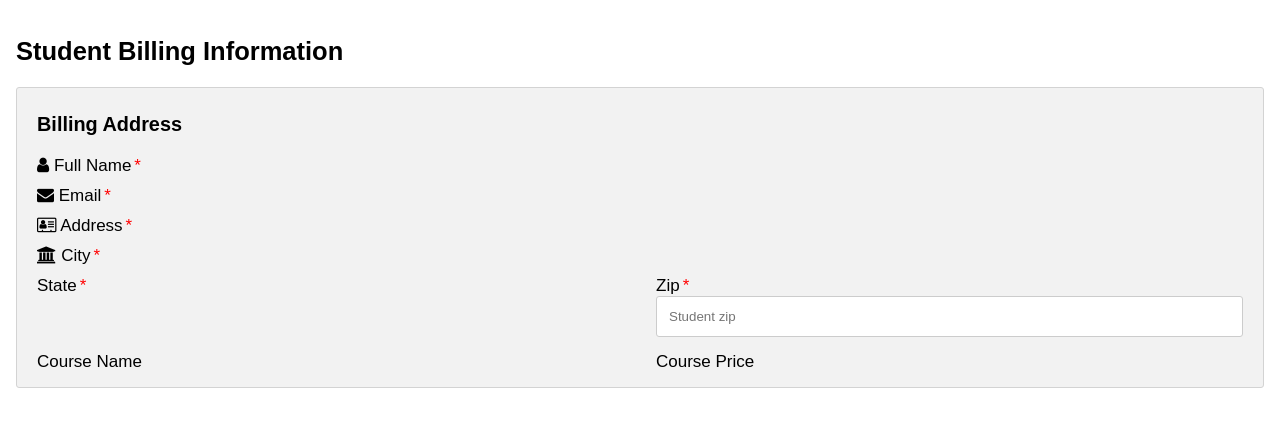
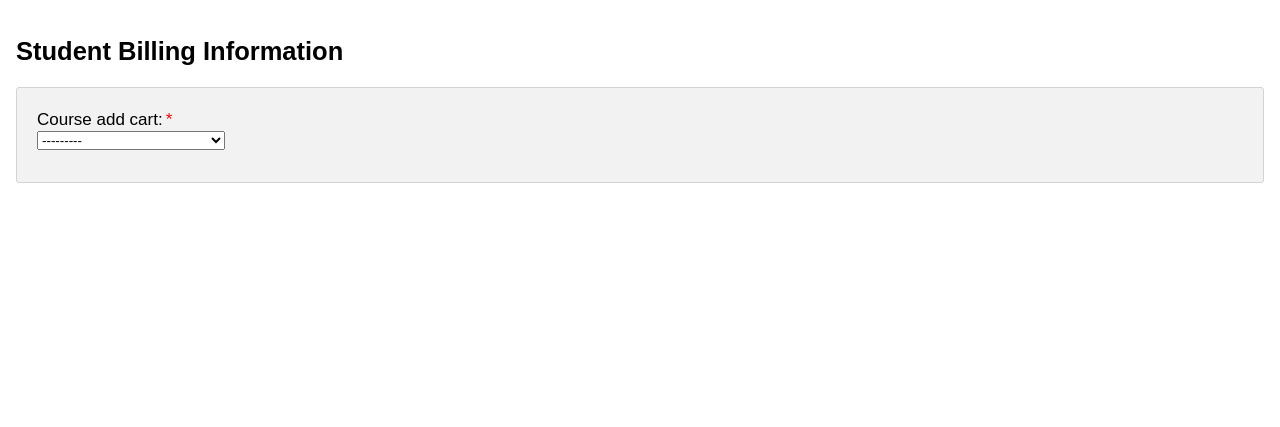
Before and after one commit to dhaval-trootech/school-department-management, a Django app: page /students/courses/billing/ in a window 1280 px wide. Shown: the top 427 px of the page. Run offline with Django 4.2, Linux system fonts and the light colour scheme; tables that the repository leaves empty hold one stand-in row (values such as "Sample post"); some libraries are stand-ins or nearby versions.

Commit message:
Foreign Key Relation completed

```diff
--- a/newtonschool/templates/newtonschool/courses.html
+++ b/newtonschool/templates/newtonschool/courses.html
@@ -33,9 +33,9 @@
         </div>
         <div class="btn-div-box">
             {% if course.course_type == 'paid' %}
-            <a href="{% url 'student_course_enroll' course.id %}" class="btn btn-info">Purchase</a>
+            <a href="{% url 'student_course_enroll' pk=course.id %}" class="btn btn-info">Purchase</a>
             {% else %}
-            <a href="{% url 'student_course_enroll' course.id %}" class="btn btn-success">Enroll</a>
+            <a href="{% url 'student_course_enroll' pk=course.id %}" class="btn btn-success">Enroll</a>
             {% endif %}
         </div>
     </div>
--- a/students/forms.py
+++ b/students/forms.py
@@ -7,10 +7,6 @@ class StudentEnrollCourseModelForm(forms.ModelForm):
     class Meta:
         model = CoursePurchases
         exclude = ('enroll_time',)
-        widgets = {
-            'course_name': forms.TextInput(attrs={'readonly': True, 'class': 'partial-disabled', 'value': 'Fronted'}),
-            'course_price': forms.TextInput(attrs={'readonly': True, 'class': 'partial-disabled', 'value': 599}),
-        }
 
     def __init__(self, *args, **kwargs):
         super(StudentEnrollCourseModelForm, self).__init__(*args, **kwargs)
--- a/students/models.py
+++ b/students/models.py
@@ -1,15 +1,12 @@
 from django.db import models
 
 
+class CourseAddToCart(models.Model):
+    teacher_course = models.ForeignKey('teachers.courses', on_delete=models.CASCADE)
+
+
 class CoursePurchases(models.Model):
-    user = models.ForeignKey('teachers.courses', on_delete=models.CASCADE)
-
-    # teacher_name = models.CharField(max_length=120, blank=True)
-    # student_name = models.CharField(max_length=255)
-    # student_email = models.EmailField(max_length=55)
-    # student_address = models.CharField(max_length=60)
-    student_zip = models.IntegerField()
-    # student_standard = models.IntegerField(blank=True)
+    course_add_cart = models.ForeignKey('CourseAddToCart', on_delete=models.CASCADE)
     enroll_time = models.DateTimeField(auto_now_add=True)
 
     class Meta:
--- a/students/templates/students/student_enroll_courses_billing.html
+++ b/students/templates/students/student_enroll_courses_billing.html
@@ -114,6 +114,22 @@ span.price {
 
 
 
+
+
+
+
+
+
+
+
+
+
+
+
+
+
+
+
     </style>
 </head>
 <body>
@@ -124,45 +140,7 @@ span.price {
         <div class="container">
             <form method="post">
                 {% csrf_token %}
-
-                <div class="row">
-                    <div class="col-50">
-                        <h3>Billing Address</h3>
-                        <label for="id_student_name"><i class="fa fa-user"></i> Full Name</label>
-                        {{student_enroll.student_name}} <span class="errorlist">{{student_enroll.student_name.errors|striptags}} </span>
-                        <label for="id_student_email"><i class="fa fa-envelope"></i> Email</label>
-                        {{student_enroll.student_email}} <span class="errorlist">{{student_enroll.student_email.errors|striptags}} </span>
-                        <label for="id_student_address"><i class="fa fa-address-card-o"></i> Address</label>
-                        {{student_enroll.student_address}} <span class="errorlist">{{student_enroll.student_address.errors|striptags}} </span>
-                        <label for="id_student_city"><i class="fa fa-institution"></i> City</label>
-                        {{student_enroll.student_city}} <span class="errorlist">{{student_enroll.student_city.errors|striptags}} </span>
-                        <div class="row">
-                            <div class="col-50">
-                                <label for="id_student_state">State</label>
-                                {{student_enroll.student_state}} <span class="errorlist"> {{student_enroll.student_state.errors|striptags}} </span>
-                            </div>
-                            <div class="col-50">
-                                <label for="id_student_zip">Zip</label>
-                                {{student_enroll.student_zip}} <span class="errorlist">{{student_enroll.student_zip.errors|striptags}} </span>
-                            </div>
-                        </div>
-
-
-                        <div class="row">
-                            <div class="col-50">
-                                <label for="id_course_name" class="partial-disabled-label">Course Name</label>
-                                {{student_enroll.course_name}}
-                            </div>
-                            <div class="col-50">
-                                <label for="id_course_price" class="partial-disabled-label">Course Price</label>
-                                {{student_enroll.course_price}}
-                            </div>
-                        </div>
-
-
-                    </div>
-
-                </div>
+                {{form.as_p}}
 
                 <!--PAYMENT GATEWAY ---<> STRIPE-BTN  START-->
                 <script src="https://checkout.stripe.com/checkout.js" class="stripe-button" data-key="{{ key }}"
--- a/students/urls.py
+++ b/students/urls.py
@@ -2,7 +2,7 @@ from django.urls import path
 from . import views
 
 urlpatterns = [
-    path('courses/enroll/<int:pk>/', views.StudentCoursesEnrollCreateView.as_view(),
+    path('courses/enroll/<int:pk>/', views.StudentCoursesEnrollDetailView.as_view(),
          name='student_course_enroll'),
     path('courses/billing/', views.StudentCourseBillingView.as_view(), name='course_billing'),
 ]
--- a/students/views.py
+++ b/students/views.py
@@ -5,24 +5,20 @@ from django.views.generic import TemplateView
 from teachers.models import Courses
 from .forms import StudentEnrollCourseModelForm
 from school import settings
-from django.views.generic import CreateView
+from django.views.generic import DetailView
+from django.shortcuts import get_object_or_404
 
 
 # Create your views here.
 
 
-class StudentCoursesEnrollCreateView(CreateView):
+class StudentCoursesEnrollDetailView(DetailView):
     # NEED IMPROVEMENTS ---->
     template_name = 'students/student_enroll_courses.html'
     model = Courses
 
-    def get(self, request, *args, **kwargs):
-        context = super().get_context_data(**kwargs)
-        return render(request, self.template_name, context)
-
-    def get_queryset(self):
-        queryset = Courses.objects.get(id=self.kwargs)
-        return queryset
+    def get_object(self, *args, **kwargs):
+        return get_object_or_404(Courses, pk=self.kwargs['pk'])
 
 
 class StudentCourseBillingView(TemplateView):
@@ -30,7 +26,7 @@ class StudentCourseBillingView(TemplateView):
 
     def get(self, request, *args, **kwargs):
         context = super().get_context_data(**kwargs)
-        context['student_enroll'] = StudentEnrollCourseModelForm()
+        context['form'] = StudentEnrollCourseModelForm()
         context['key'] = settings.STRIPE_PUBLISHABLE_KEY
         return render(request, self.template_name, context)
 
@@ -45,4 +41,4 @@ class StudentCourseBillingView(TemplateView):
 
             return HttpResponseRedirect(reverse('school_dashboard'))
         else:
-            return render(request, self.template_name, {'student_enroll': student_enroll})
+            return render(request, self.template_name, {'form': student_enroll})
--- a/teachers/models.py
+++ b/teachers/models.py
@@ -11,4 +11,7 @@ class Courses(models.Model):
     updated_at = models.DateTimeField(auto_now=True)
     course_type = models.CharField(max_length=10, choices=COURSE_TYPE_CHOICES)
     price = models.IntegerField()
-    user = models.ForeignKey('users.SchoolUser', on_delete=models.CASCADE)
+    user = models.ForeignKey('users.SchoolUser', on_delete=models.CASCADE, limit_choices_to={'user_type': 'T'})
+
+    def __str__(self):
+        return self.course_name
--- a/teachers/templates/teachers/manage_courses.html
+++ b/teachers/templates/teachers/manage_courses.html
@@ -15,6 +15,7 @@
 
     <!--PYTHON IF-ELSE CONDITION CARDS  --- START  -->
     {% for course_obj in course_data %}
+    {% if request.user.id == course_obj.user.id %}
     <div class="card" id="card-item-{{course_obj.id}}">
         <div class="card-header">
             <img src="{% static 'teachers/images/fronted-course.png' %}" alt="rover"/>
@@ -32,17 +33,16 @@
                 <img src="https://lh3.googleusercontent.com/ogw/ADGmqu8sn9zF15pW59JIYiLgx3PQ3EyZLFp5Zqao906l=s32-c-mo"
                      alt="user"/>
                 <div class="user-info">
-                    <h5>{{ course_obj.teacher_name }}</h5>
+                    <h5>{{ course_obj.user.get_full_name }}</h5>
                     <small>{{ course_obj.updated_at }}</small>
                 </div>
             </div>
         </div>
-        {% if request.user.get_full_name == course_obj.teacher_name %}
         <button id="course-del-btn" class="btn btn-danger" onclick="removeCourse({{course_obj.id}})">Delete
             Course
         </button>
-        {% endif %}
     </div>
+    {% endif %}
     {% endfor %}
 </div>
 <!--jQuery CDN Link-->
```
Also changed, not shown: newtonschool/views.py (+11 -0 lines), students/templates/students/student_enroll_courses.html (+5 -5 lines), teachers/views.py (+7 -6 lines), students/migrations/0020_remove_coursepurchases_course_name_and_more.py (added), students/migrations/0021_rename_user_coursepurchases_course_info_and_more.py (added), students/migrations/0022_remove_coursepurchases_course_info_courseaddtocart_and_more.py (added), students/migrations/0023_rename_course_add_courseaddtocart_teacher_course_and_more.py (added), teachers/migrations/0009_alter_courses_course_type.py (added), teachers/migrations/0010_alter_courses_user.py (added), teachers/templates/teachers/teacher_courses_add.html (renamed from teachers/templates/teachers/teacher_courses.html).
